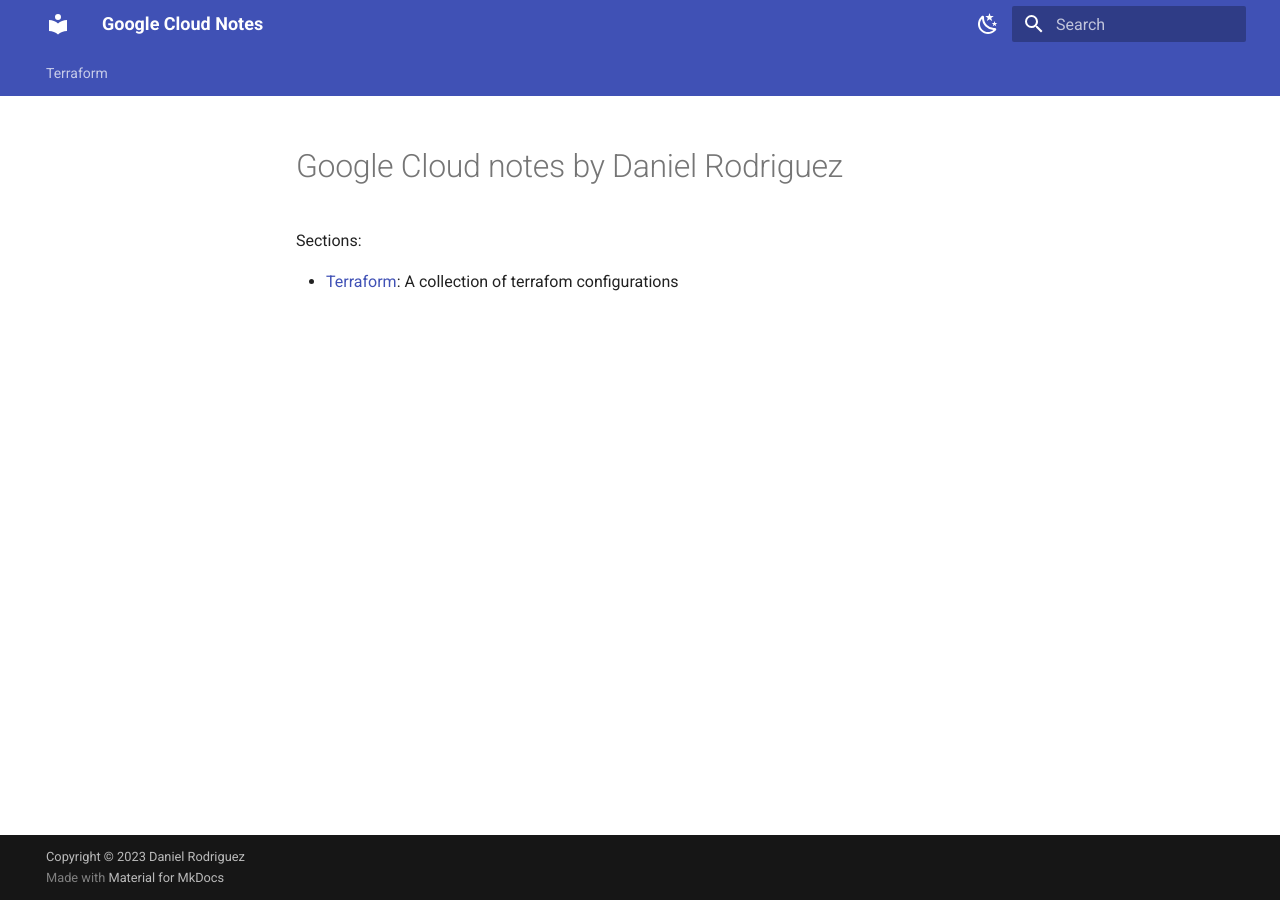
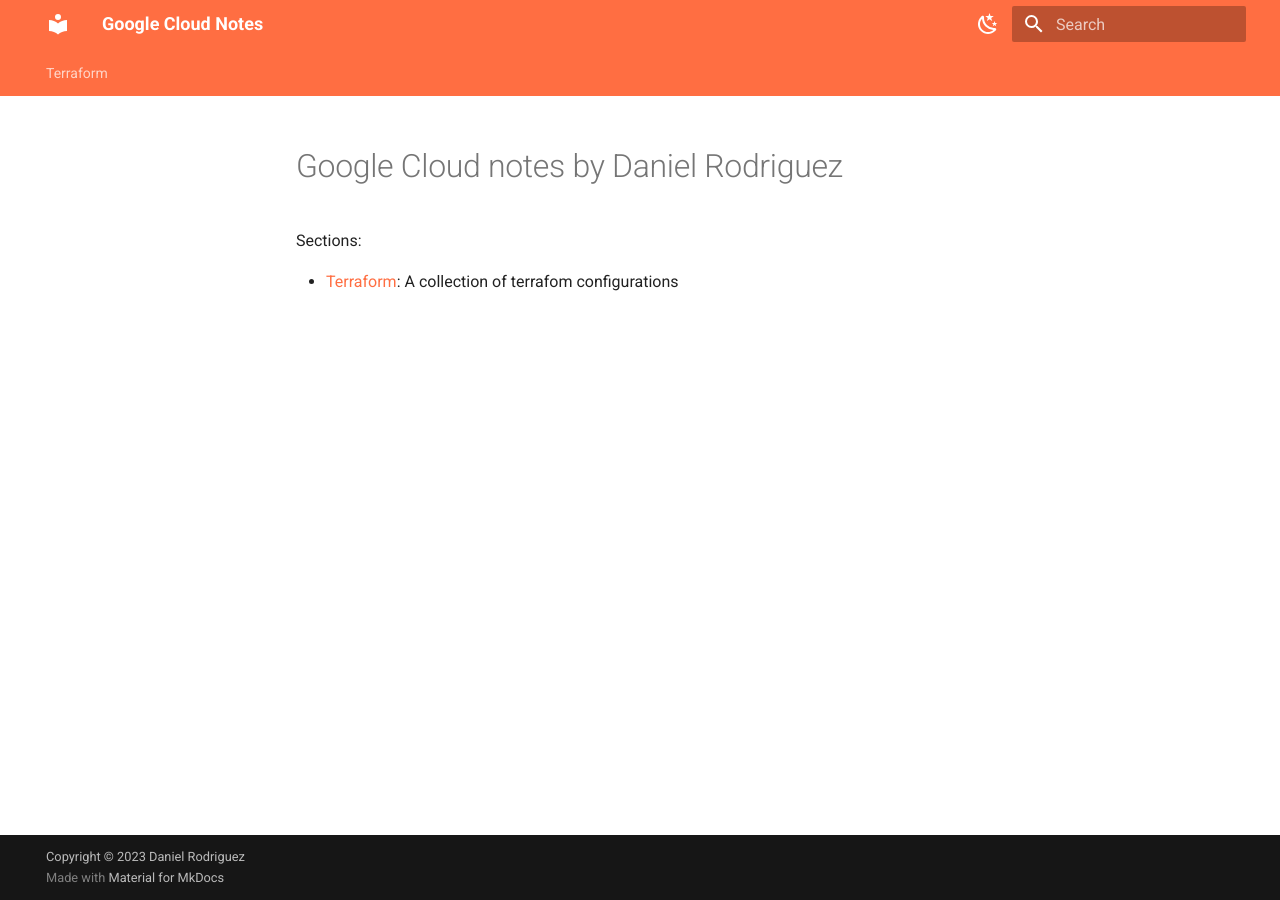
Before and after one commit to danielfrg/cloud.danielfrg.com, an MkDocs documentation site: the page built from docs/index.md, in a window 1280 px wide. Built offline with MkDocs 1.6.1 and Material for MkDocs 9.7.7, drawn with Linux system fonts in a browser that asks for light colours.

Commit message:
Basic config

```diff
--- a/mkdocs.yml
+++ b/mkdocs.yml
@@ -20,12 +20,16 @@ theme:
     - content.code.copy
   palette:
     - scheme: default
+      primary: deep orange
+      accent: deep orange
       toggle:
         icon: material/weather-night
         name: Switch to dark mode
 
     # Palette toggle for dark mode
     - scheme: slate
+      primary: deep orange
+      accent: deep orange
       toggle:
         icon: material/weather-sunny
         name: Switch to light mode
```
